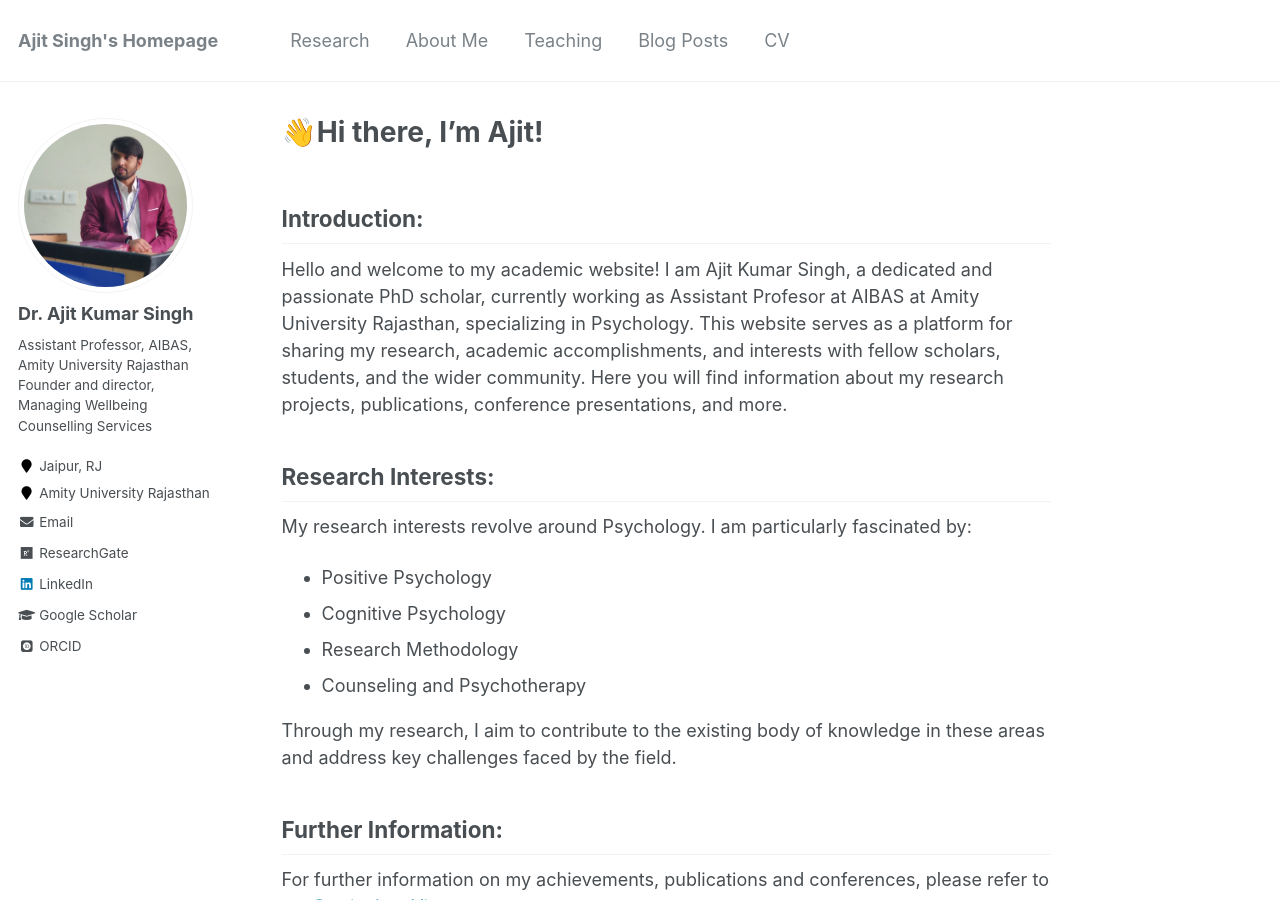
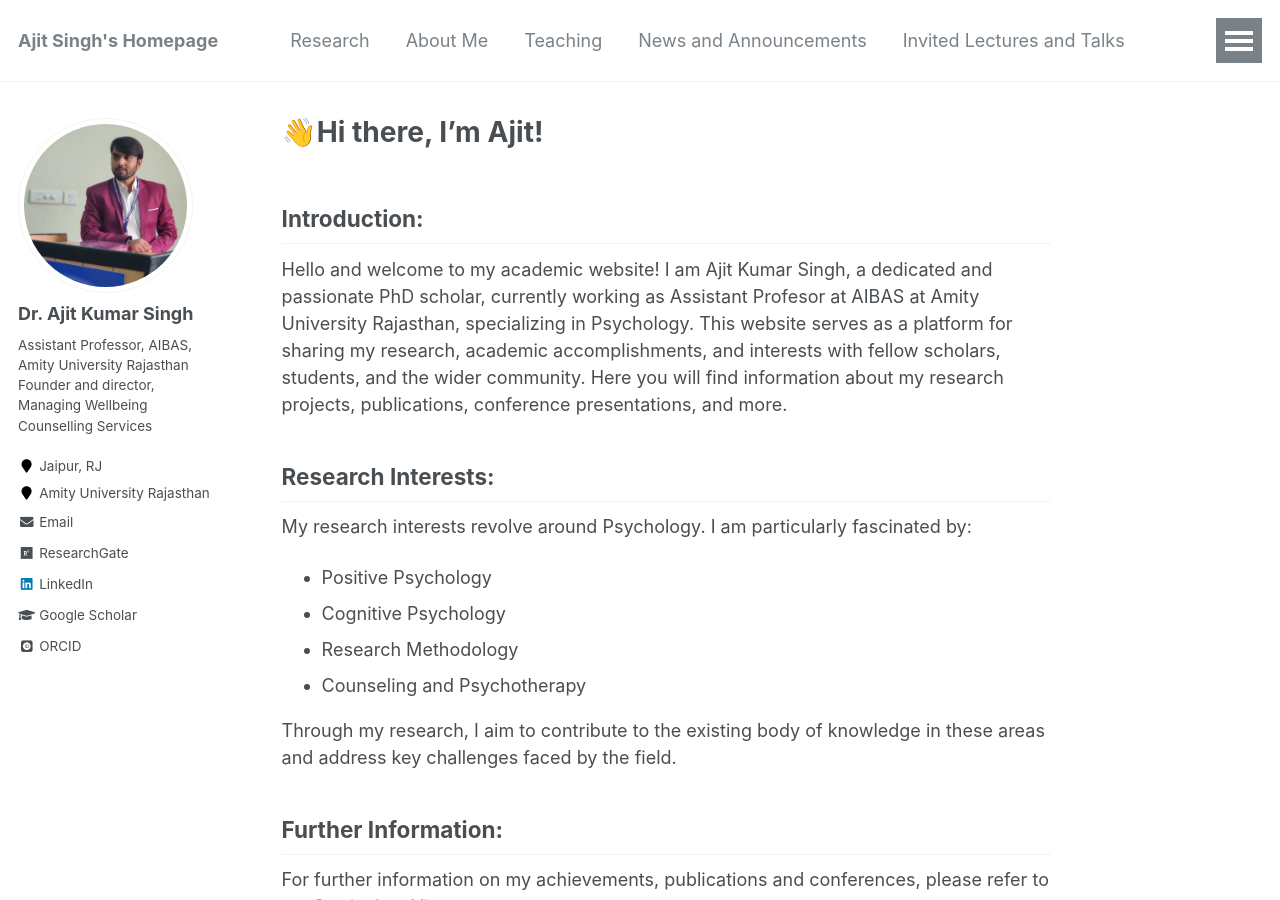
Before and after one commit to ajitsinghacademic/ajitsinghacademic.github.io, a Jekyll site: the page built from _pages/about.md, in a window 1280 px wide and 900 px high. Built offline with Jekyll 4.4.1, drawn with Linux system fonts in a browser that asks for light colours; some web fonts are replaced.

Commit message:
Navbar edited added 2 more pages

```diff
--- a/_data/navigation.yml
+++ b/_data/navigation.yml
@@ -9,8 +9,11 @@ main:
   - title: "Teaching"
     url: /teaching/
 
-  # - title: "Portfolio"
-  #   url: /portfolio/
+  - title: "News and Announcements"
+    url:
+
+  - title: "Invited Lectures and Talks"
+    url:
 
   - title: "Blog Posts"
     url: https://ajitresearchblogs.blogspot.com/
```
